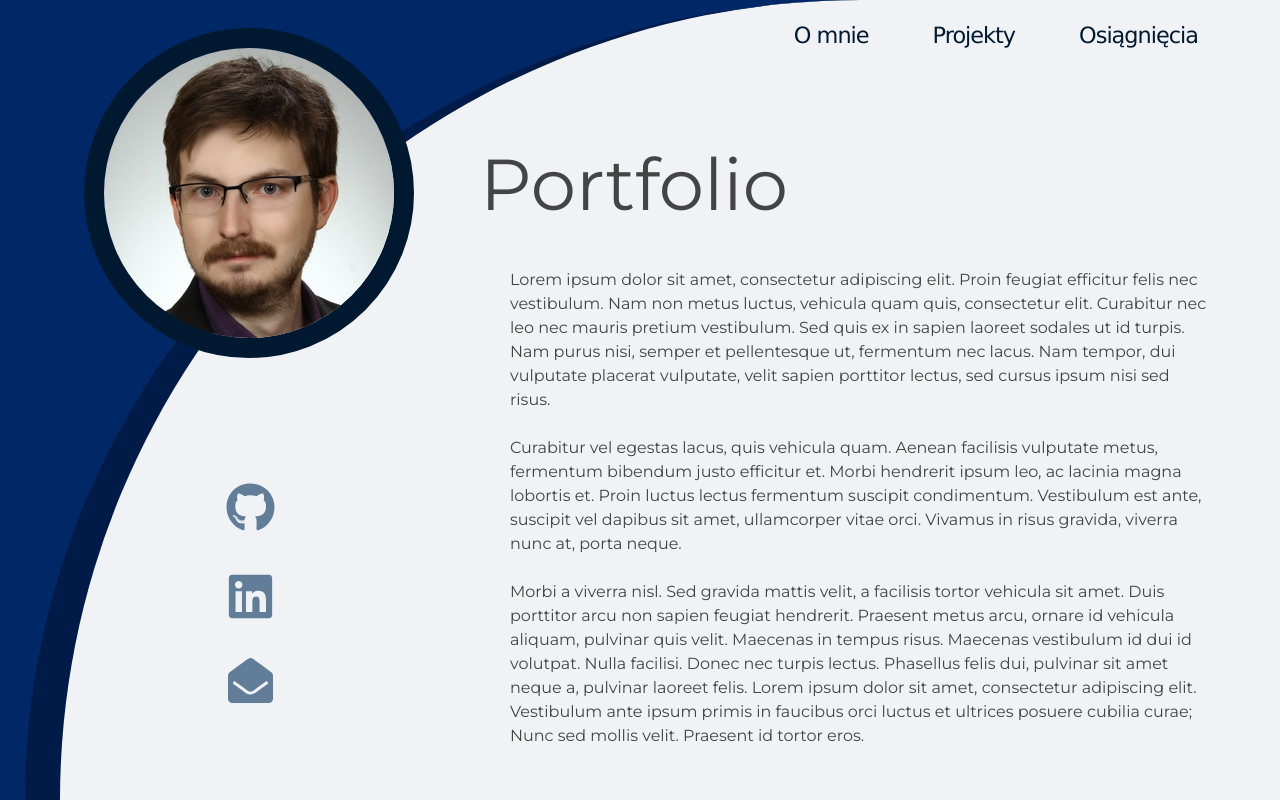
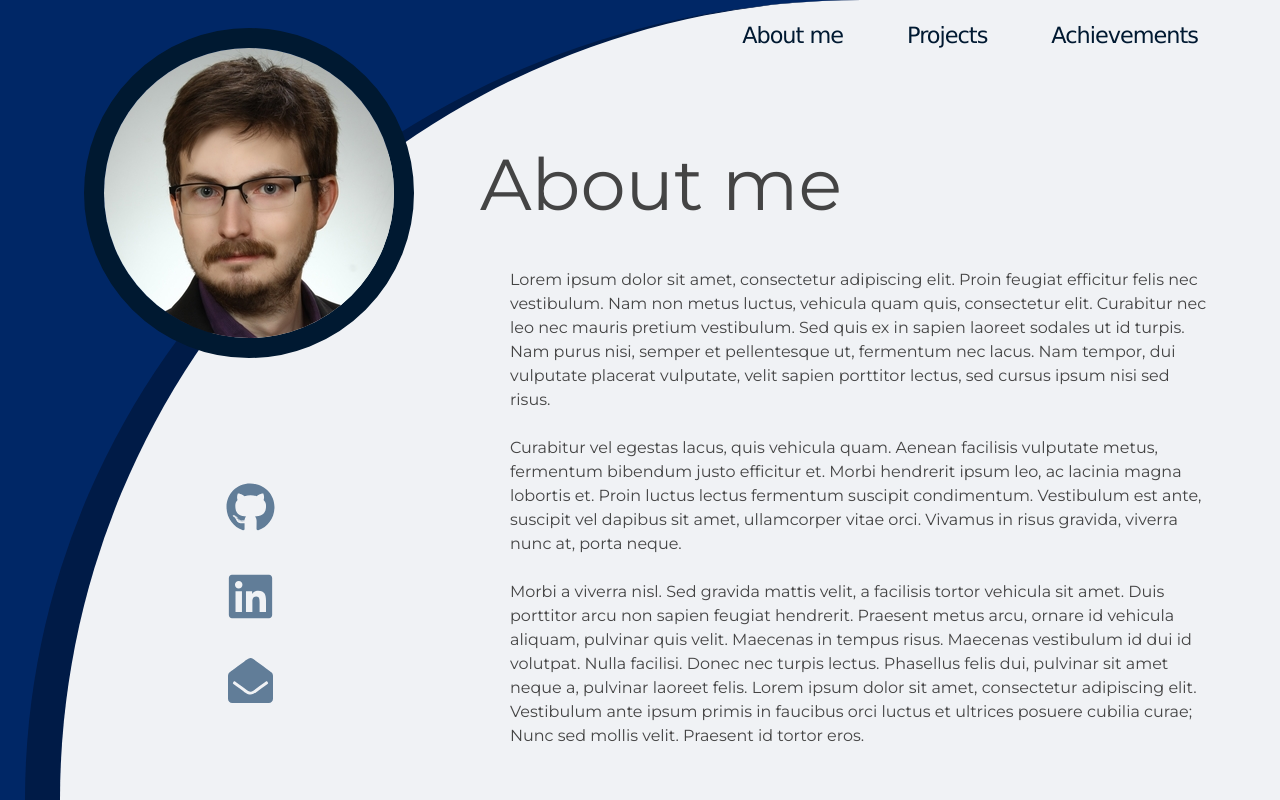
Before and after one commit to ukasz1/online-portfolio, a React (Create React App) app: page / in a window 1280 px wide. Built offline with nearby package versions, Linux system fonts and the light colour scheme; the HTML template or start-up script is replaced by a standard one.

Commit message:
components for every tab created

```diff
--- /dev/null
+++ b/src/AboutMe.js
@@ -0,0 +1,17 @@
+const AboutMe = () => {
+  return (
+    <>
+      <h1>About me</h1>
+      <article>
+        <p>Lorem ipsum dolor sit amet, consectetur adipiscing elit. Proin feugiat efficitur felis nec vestibulum. Nam non metus luctus, vehicula quam quis, consectetur elit. Curabitur nec leo nec mauris pretium vestibulum. Sed quis ex in sapien laoreet sodales ut id turpis. Nam purus nisi, semper et pellentesque ut, fermentum nec lacus. Nam tempor, dui vulputate placerat vulputate, velit sapien porttitor lectus, sed cursus ipsum nisi sed risus.
+        </p><br />
+
+        <p>Curabitur vel egestas lacus, quis vehicula quam. Aenean facilisis vulputate metus, fermentum bibendum justo efficitur et. Morbi hendrerit ipsum leo, ac lacinia magna lobortis et. Proin luctus lectus fermentum suscipit condimentum. Vestibulum est ante, suscipit vel dapibus sit amet, ullamcorper vitae orci. Vivamus in risus gravida, viverra nunc at, porta neque.</p><br />
+
+        <p>Morbi a viverra nisl. Sed gravida mattis velit, a facilisis tortor vehicula sit amet. Duis porttitor arcu non sapien feugiat hendrerit. Praesent metus arcu, ornare id vehicula aliquam, pulvinar quis velit. Maecenas in tempus risus. Maecenas vestibulum id dui id volutpat. Nulla facilisi. Donec nec turpis lectus. Phasellus felis dui, pulvinar sit amet neque a, pulvinar laoreet felis. Lorem ipsum dolor sit amet, consectetur adipiscing elit. Vestibulum ante ipsum primis in faucibus orci luctus et ultrices posuere cubilia curae; Nunc sed mollis velit. Praesent id tortor eros.</p>
+      </article>
+    </>
+  )
+}
+
+export default AboutMe;
--- /dev/null
+++ b/src/Achievements.js
@@ -0,0 +1,9 @@
+const Achievements = () => {
+  return (
+    <div className="projects">
+      Achievements
+    </div>
+  )
+}
+
+export default Achievements;
--- a/src/App.js
+++ b/src/App.js
@@ -1,5 +1,9 @@
 import './main.css';
+import { useState } from 'react';
 import navList from './navList';
+import AboutMe from './AboutMe';
+import Projects from './Projects';
+import Achievements from './Achievements';
 import avatar from './images/avatar-photo.jpg';
 import { FaGithub, FaLinkedin, FaEnvelopeOpen, FaBars } from "react-icons/fa";
 
@@ -64,18 +68,11 @@ const Socials = () => {
 }
 
 const Content = () => {
+  const tabs = [<AboutMe />, <Projects />, <Achievements />];
+  const [actualTab, setActualTab] = useState(0);
   return (
     <div className='content'>
-      <h1>Portfolio</h1>
-      <article>
-        <p>Lorem ipsum dolor sit amet, consectetur adipiscing elit. Proin feugiat efficitur felis nec vestibulum. Nam non metus luctus, vehicula quam quis, consectetur elit. Curabitur nec leo nec mauris pretium vestibulum. Sed quis ex in sapien laoreet sodales ut id turpis. Nam purus nisi, semper et pellentesque ut, fermentum nec lacus. Nam tempor, dui vulputate placerat vulputate, velit sapien porttitor lectus, sed cursus ipsum nisi sed risus.
-        </p><br />
-
-        <p>Curabitur vel egestas lacus, quis vehicula quam. Aenean facilisis vulputate metus, fermentum bibendum justo efficitur et. Morbi hendrerit ipsum leo, ac lacinia magna lobortis et. Proin luctus lectus fermentum suscipit condimentum. Vestibulum est ante, suscipit vel dapibus sit amet, ullamcorper vitae orci. Vivamus in risus gravida, viverra nunc at, porta neque.</p><br />
-
-        <p>Morbi a viverra nisl. Sed gravida mattis velit, a facilisis tortor vehicula sit amet. Duis porttitor arcu non sapien feugiat hendrerit. Praesent metus arcu, ornare id vehicula aliquam, pulvinar quis velit. Maecenas in tempus risus. Maecenas vestibulum id dui id volutpat. Nulla facilisi. Donec nec turpis lectus. Phasellus felis dui, pulvinar sit amet neque a, pulvinar laoreet felis. Lorem ipsum dolor sit amet, consectetur adipiscing elit. Vestibulum ante ipsum primis in faucibus orci luctus et ultrices posuere cubilia curae; Nunc sed mollis velit. Praesent id tortor eros.</p>
-
-      </article>
+      {tabs[actualTab]}
     </div>
   )
 }
--- /dev/null
+++ b/src/Projects.js
@@ -0,0 +1,9 @@
+const Projects = () => {
+  return (
+    <div className="projects">
+      Projects
+    </div>
+  )
+}
+
+export default Projects;
--- a/src/navList.js
+++ b/src/navList.js
@@ -1,15 +1,15 @@
 const navList = [
   {
     id: 1,
-    text: 'O mnie'
+    text: 'About me'
   },
   {
     id: 2,
-    text: 'Projekty'
+    text: 'Projects'
   },
   {
     id: 3,
-    text: 'Osiągnięcia'
+    text: 'Achievements'
   }
 ];
 
```
